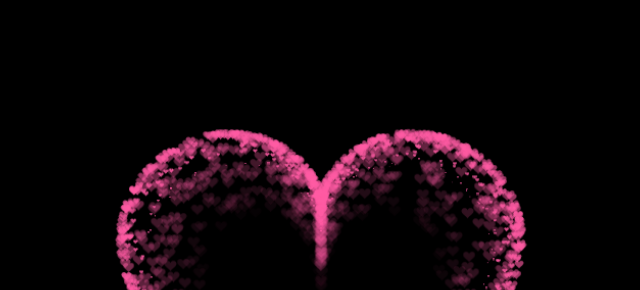
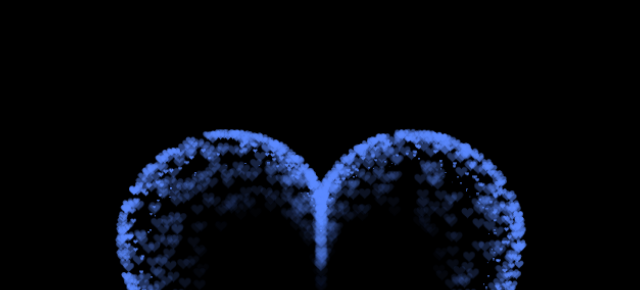
Before and after one commit to MiniBox1508/test.com.hihihi, a plain HTML site: page index.html in a window 1280 px wide. Shown: the part 84-374 px from the top of the page, without its empty margins (319-959 px from the left). Drawn offline with Linux system fonts and the light colour scheme.

Commit message:
Add files via upload

```diff
--- a/index.html
+++ b/index.html
@@ -282,7 +282,7 @@ var ParticlePool = (function() {
     }
     context.closePath();
     // create the fill
-    context.fillStyle = '#FF5CA4';
+    context.fillStyle = '#5C8AFF';
     context.fill();
     // create the image
     var image = new Image();
```
